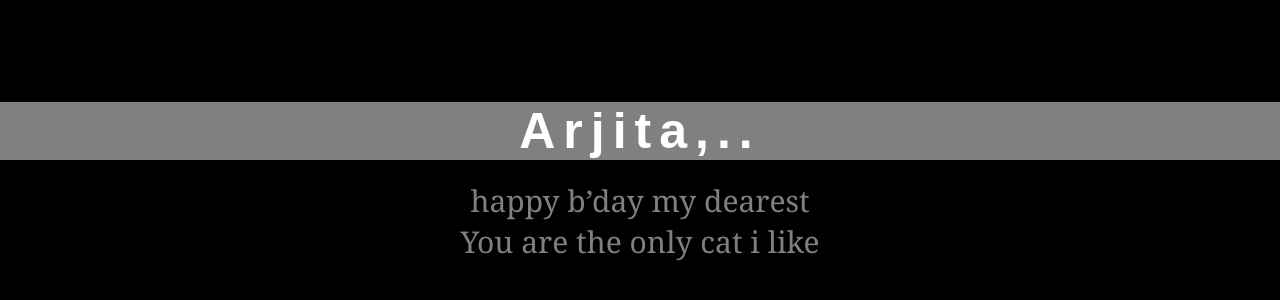
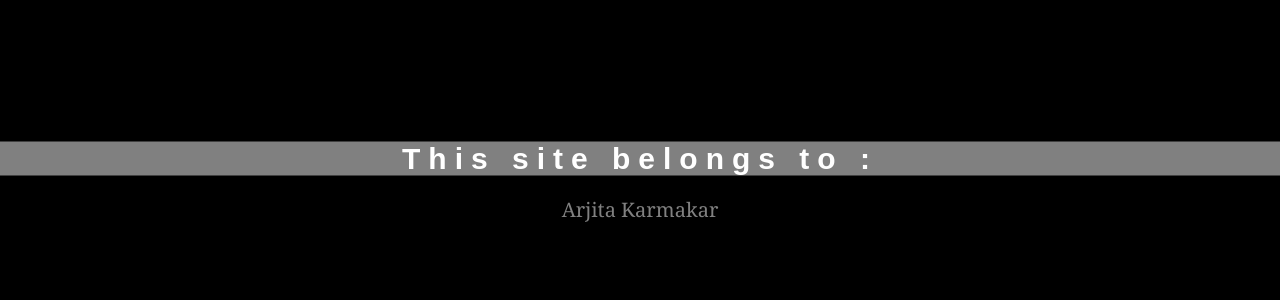
Before and after one commit to arjitak6/arjitak6.github.io, a plain HTML site: page index.html in a window 1280 px wide. Shown: the part 218-518 px from the top of the page. Drawn offline with Linux system fonts and the light colour scheme.

Commit message:
Update index.html

```diff
--- a/index.html
+++ b/index.html
@@ -31,7 +31,7 @@
 
         .text1 {
             color: white;
-            font-size: 50px;
+            font-size: 30px;
             font-weight: 700;
             letter-spacing: 8px;
             margin-bottom: 20px;
@@ -41,7 +41,7 @@
         }
 
         .text2 {
-            font-size: 30px;
+            font-size: 20px;
             color: grey;
             font-family: Georgia, serif;
         }
@@ -67,9 +67,8 @@
 <body>
     <div class="container">
         <div class="row">
-            <span class="text1">Arjita,..</span>
-            <span class="text2">happy b’day my dearest</span>
-            <span class="text2">You are the only cat i like</span>
+            <span class="text1">This site belongs to : </span>
+            <span class="text2">Arjita Karmakar</span>
         </div>
     </div>
 </body>
```
